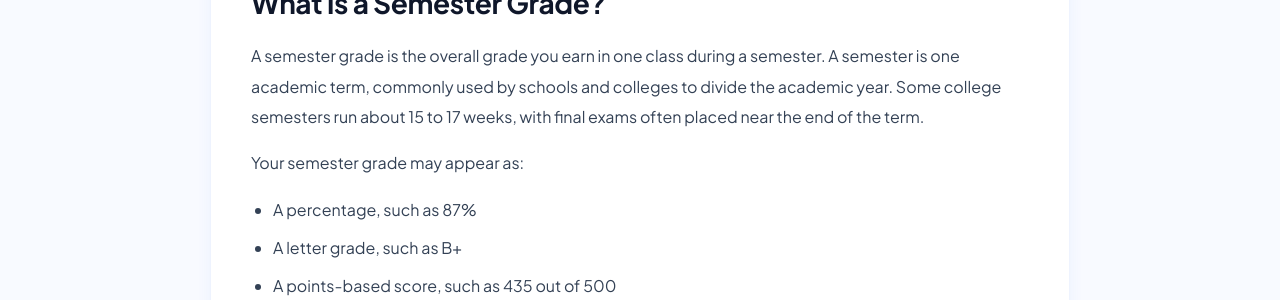
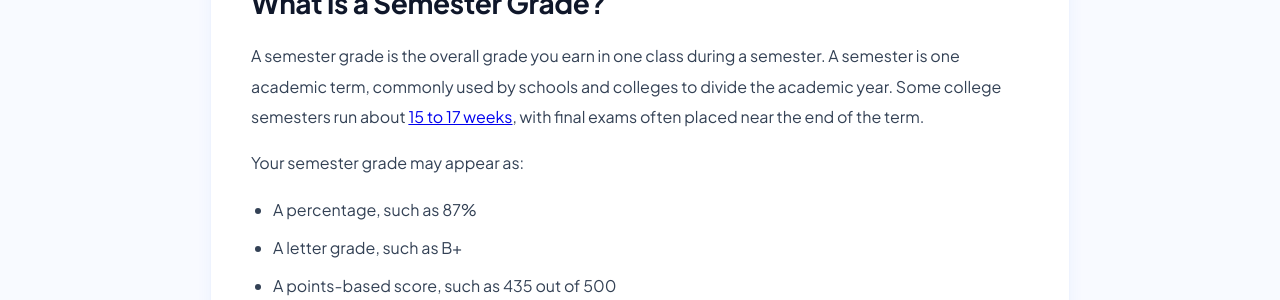
Before and after one commit to zaidmeo09-dhangal/studentcalctools, a Jekyll site: the page built from _posts/2026-07-08-how-to-calculate-your-semester-grade.md, in a window 1280 px wide and 900 px high, scrolled down 1560 px. Shown: the part 215-515 px from the top of the window. Built offline with Jekyll 4.4.1, drawn with Linux system fonts in a browser that asks for light colours; part of the change alters nothing that is shown.

```diff
--- a/_posts/2026-07-08-how-to-calculate-your-semester-grade.md
+++ b/_posts/2026-07-08-how-to-calculate-your-semester-grade.md
@@ -49,7 +49,7 @@ The goal is simple: understand where your grade stands now, what still counts, a
 
 ## **What Is a Semester Grade?**
 
-A semester grade is the overall grade you earn in one class during a semester. A semester is one academic term, commonly used by schools and colleges to divide the academic year. Some college semesters run about 15 to 17 weeks, with final exams often placed near the end of the term.
+A semester grade is the overall grade you earn in one class during a semester. A semester is one academic term, commonly used by schools and colleges to divide the academic year. Some college semesters run about [15 to 17 weeks](https://www.furman.edu/blogs/how-long-is-a-semester/), with final exams often placed near the end of the term.
 
 Your semester grade may appear as:
 
```
